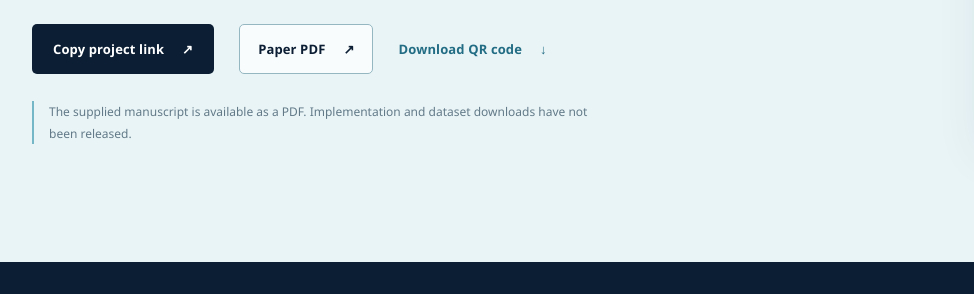
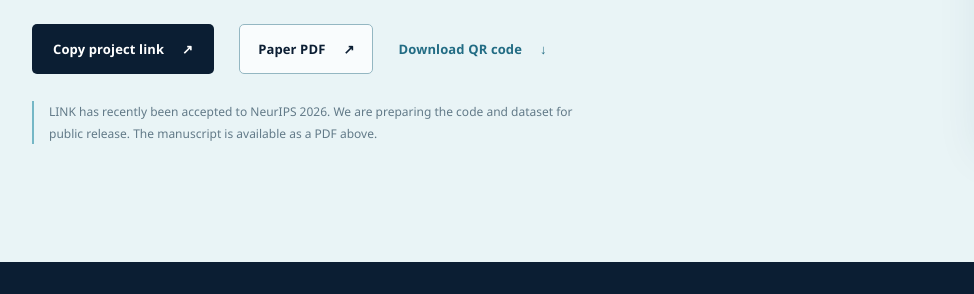
Before and after one commit to Reckozmh/LINK, a plain HTML site: page index.html in a window 1280 px wide. Shown: the part 5952-6246 px from the top of the page, 0-974 px from the left. Drawn offline with Linux system fonts and the light colour scheme.

Commit message:
Update NeurIPS acceptance and release status

```diff
--- a/index.html
+++ b/index.html
@@ -165,7 +165,7 @@
               <a class="button button-outline" href="assets/LINK-manuscript.pdf" target="_blank" rel="noopener">Paper PDF <span aria-hidden="true">↗</span></a>
               <a class="button button-text" href="assets/link-qr.png" download="LINK-project-QR.png">Download QR code <span aria-hidden="true">↓</span></a>
             </div>
-            <p class="availability">The supplied manuscript is available as a PDF. Implementation and dataset downloads have not been released.</p>
+            <p class="availability">LINK has recently been accepted to NeurIPS 2026. We are preparing the code and dataset for public release. The manuscript is available as a PDF above.</p>
           </div>
           <a class="qr-card" href="https://reckozmh.github.io/LINK/" aria-label="Open LINK project page">
             <img src="assets/link-qr.png" alt="QR code linking to https://reckozmh.github.io/LINK/" width="656" height="656" loading="lazy">
```
Also changed, not shown: 1 other file.
